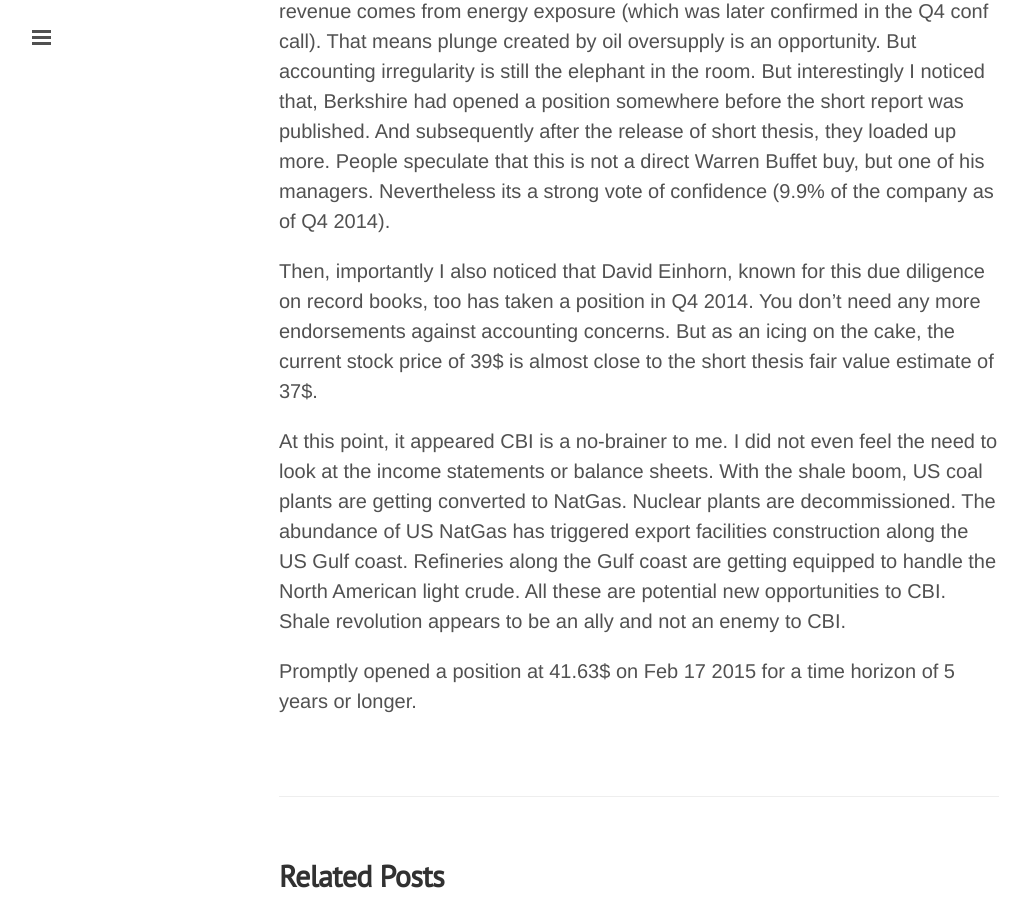
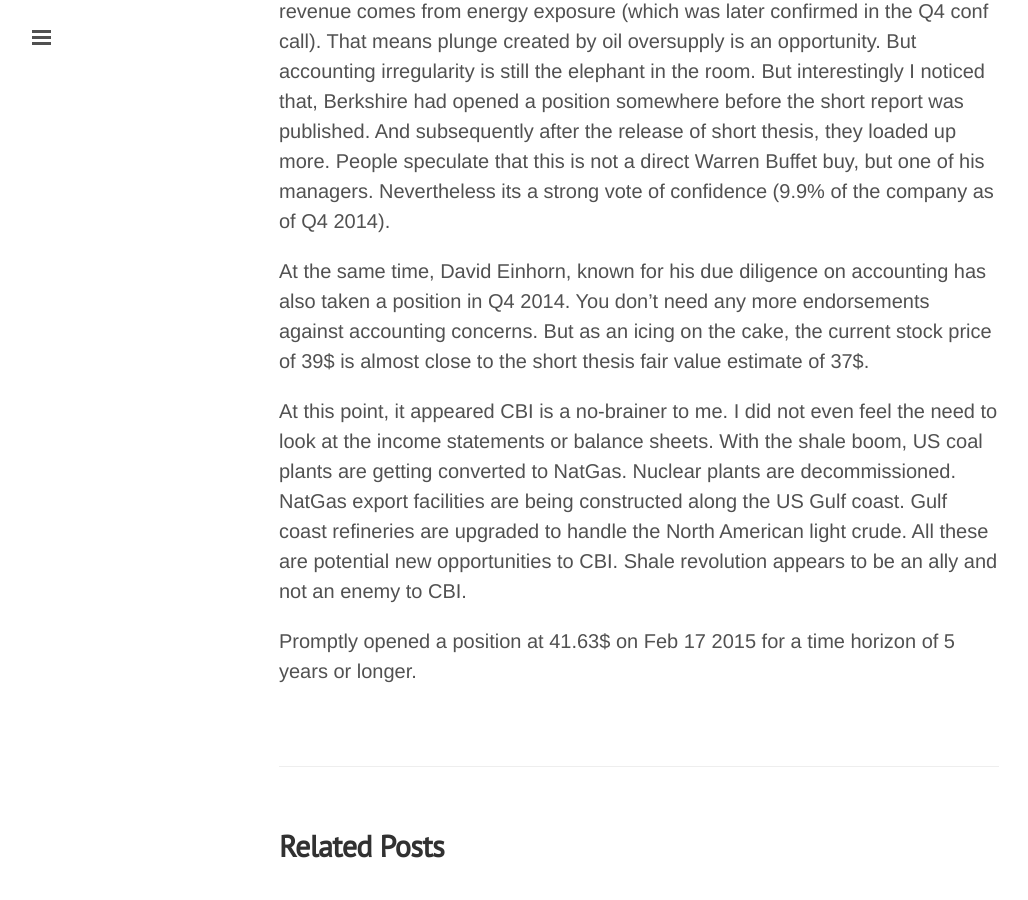
Before and after one commit to gitforwork2/gitforwork.github.io, a Jekyll site: the page built from _posts/2015-03-28-stock-chicago-bridge-iron.md, in a window 1280 px wide and 900 px high, scrolled down 1457 px. Shown: the whole window, without its empty margins (1-1029 px from the left). Built offline with Jekyll 4.4.1, drawn with Linux system fonts in a browser that asks for light colours; Markdown is read by kramdown in place of the engine named in the settings.

Commit message:
CBI purchase blog - update

```diff
--- a/_posts/2015-03-28-stock-chicago-bridge-iron.md
+++ b/_posts/2015-03-28-stock-chicago-bridge-iron.md
@@ -39,13 +39,13 @@
  And subsequently after the release of short thesis, they loaded up more. People speculate that this is not a direct Warren Buffet buy, but one of his managers.
  Nevertheless its a strong vote of confidence (9.9% of the company as of Q4 2014).
 
-  Then, importantly I also noticed that David Einhorn, known for this due diligence on record books, too has taken a position in Q4 2014.
+  At the same time, David Einhorn, known for his due diligence on accounting has also taken a position in Q4 2014.
   You don't need any more endorsements against accounting concerns. But as an icing on the cake, the current stock price of 39$ is almost close to the
    short thesis fair value estimate of 37$.
 
   At this point, it appeared CBI is a no-brainer to me. I did not even feel the need to look at the income statements or balance sheets.
-  With the shale boom, US coal plants are getting converted to NatGas. Nuclear plants are decommissioned. The abundance of US NatGas has triggered export
-  facilities construction along the US Gulf coast. Refineries along the Gulf coast are getting equipped to handle the North American light crude.
+  With the shale boom, US coal plants are getting converted to NatGas. Nuclear plants are decommissioned. NatGas export
+  facilities are being constructed along the US Gulf coast. Gulf coast refineries are upgraded to handle the North American light crude.
   All these are  potential new opportunities to CBI. Shale revolution appears to be an ally and not an enemy to CBI.
 
  Promptly opened a position at 41.63$ on Feb 17 2015 for a time horizon of 5 years or longer.
```
